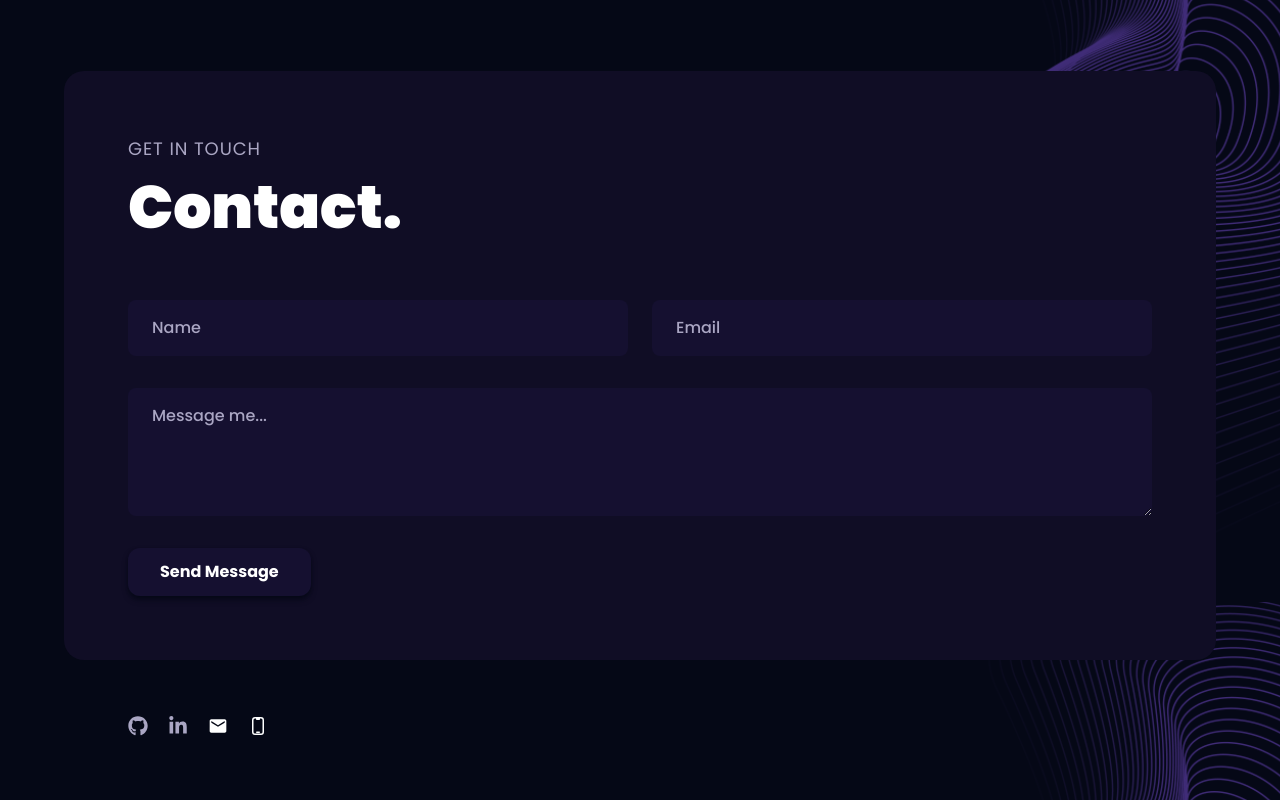
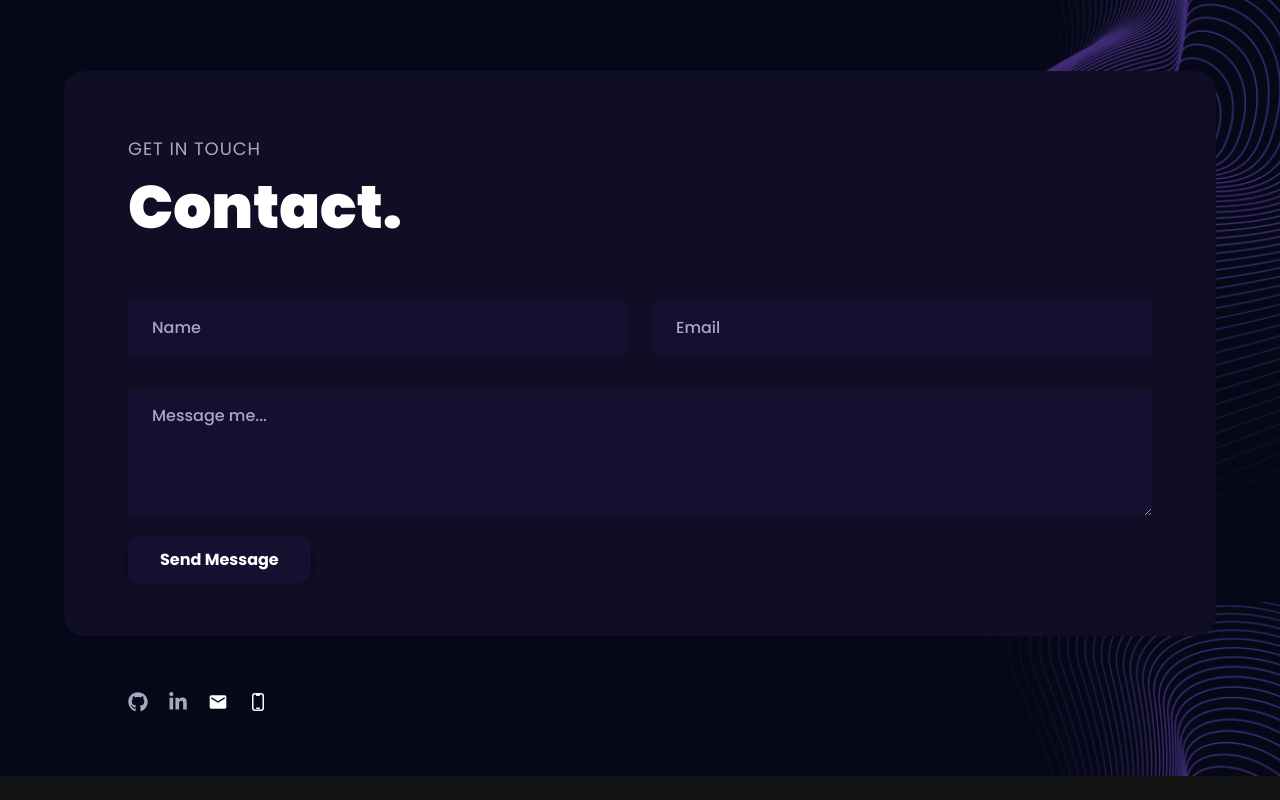
Before and after one commit to julietsawyerr/portfolio, a React (Vite) app: page / in a window 1280 px wide. Shown: the part 2598-3398 px from the top of the page. After the commit the page ends 3374 px from the top, so only its background shows below. Built offline with nearby package versions, Linux system fonts and the light colour scheme.

Commit message:
adjusted button color

```diff
--- a/src/components/Contact.jsx
+++ b/src/components/Contact.jsx
@@ -70,11 +70,6 @@ const Contact = () => {
             setErrorMsg(false)
           }, 3000);
 
-          // setForm({
-          //   name: "",
-          //   email: "",
-          //   message: "",
-          // });
         }
       );
   };
@@ -132,26 +127,25 @@ const Contact = () => {
 
       <button
         type='submit'
-        className={`${
-          errorMsg ? 'bg-red-600' : ''
-        } ${
-          successMsg ? 'bg-green-700' : ''
-        } bg-tertiary py-3 px-8 outline-none w-fit text-white font-bold shadow-md shadow-primary rounded-xl`}
+        className='outline-none w-fit text-white font-bold shadow-md shadow-primary'
       >
         {!errorMsg ?
           (loading ?
-            <span disabled>
+            <span className='py-3 px-8 rounded-xl bg-tertiary' disabled>
               <Spinner />
               Sending ...
             </span>
-          : !successMsg ? 'Send Message'
-          : <span className='flex gap-2 justify-center items-center'>
-              <IoCheckmarkCircle size={30} className='hidden md:block'/>
+          : !successMsg ?
+            <span className='py-3 px-8 rounded-xl bg-tertiary'>
+              Send Message
+              </span>
+          : <span className='flex gap-2 justify-center items-center py-3 px-8  bg-green-700 rounded-xl'>
+              <IoCheckmarkCircle size={25} className='hidden md:block'/>
               Success! Your message has been sent successfully.
             </span>
           )
-          : <span className='flex gap-2 justify-center items-center'>
-              <IoMdAlert size={30} className='hidden md:block'/>
+          : <span className='flex gap-2 justify-center items-center w-fit py-3 px-8  bg-red-500 rounded-xl'>
+              <IoMdAlert size={25} className='hidden md:block'/>
               Oops! something went wrong.
             </span>
         }
```
